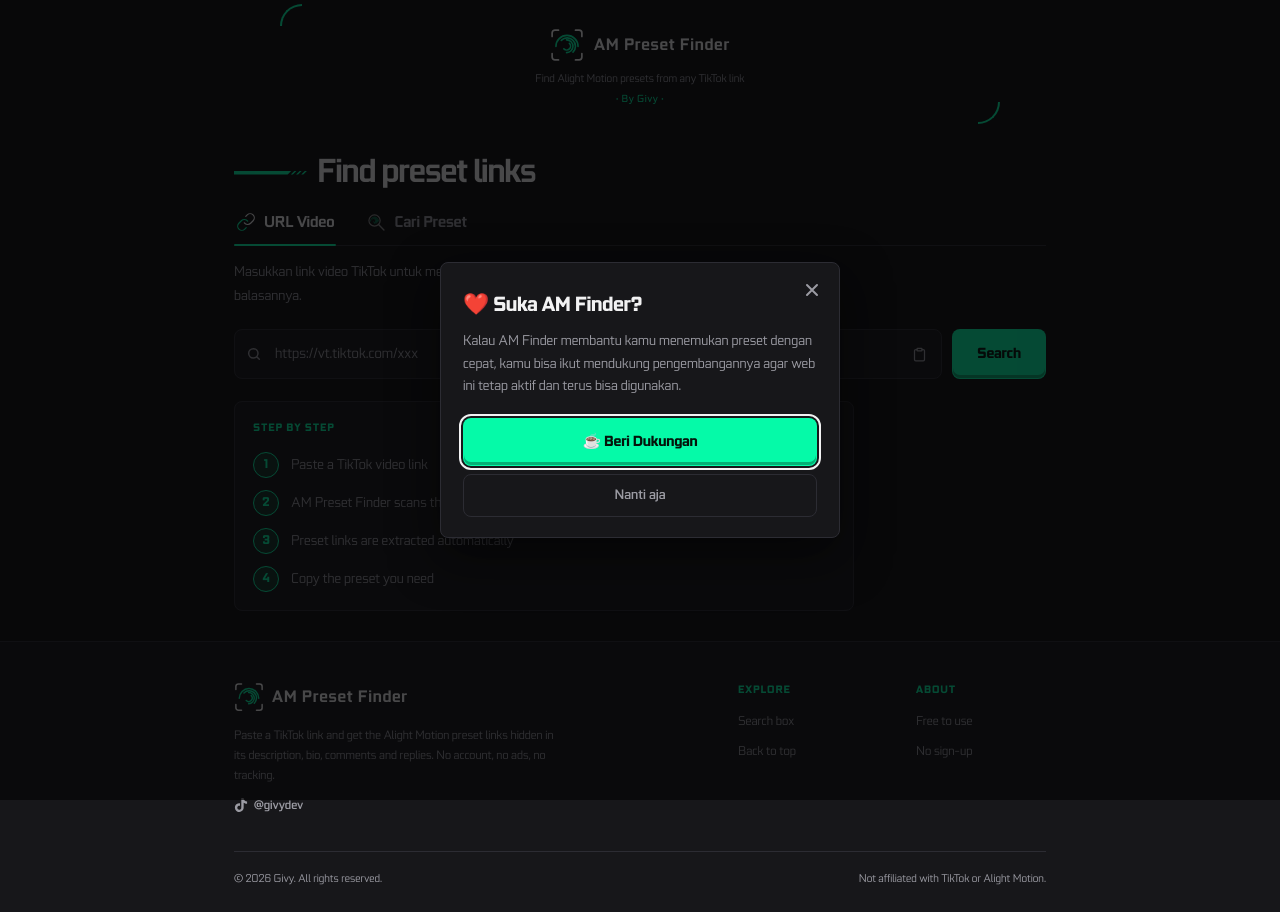
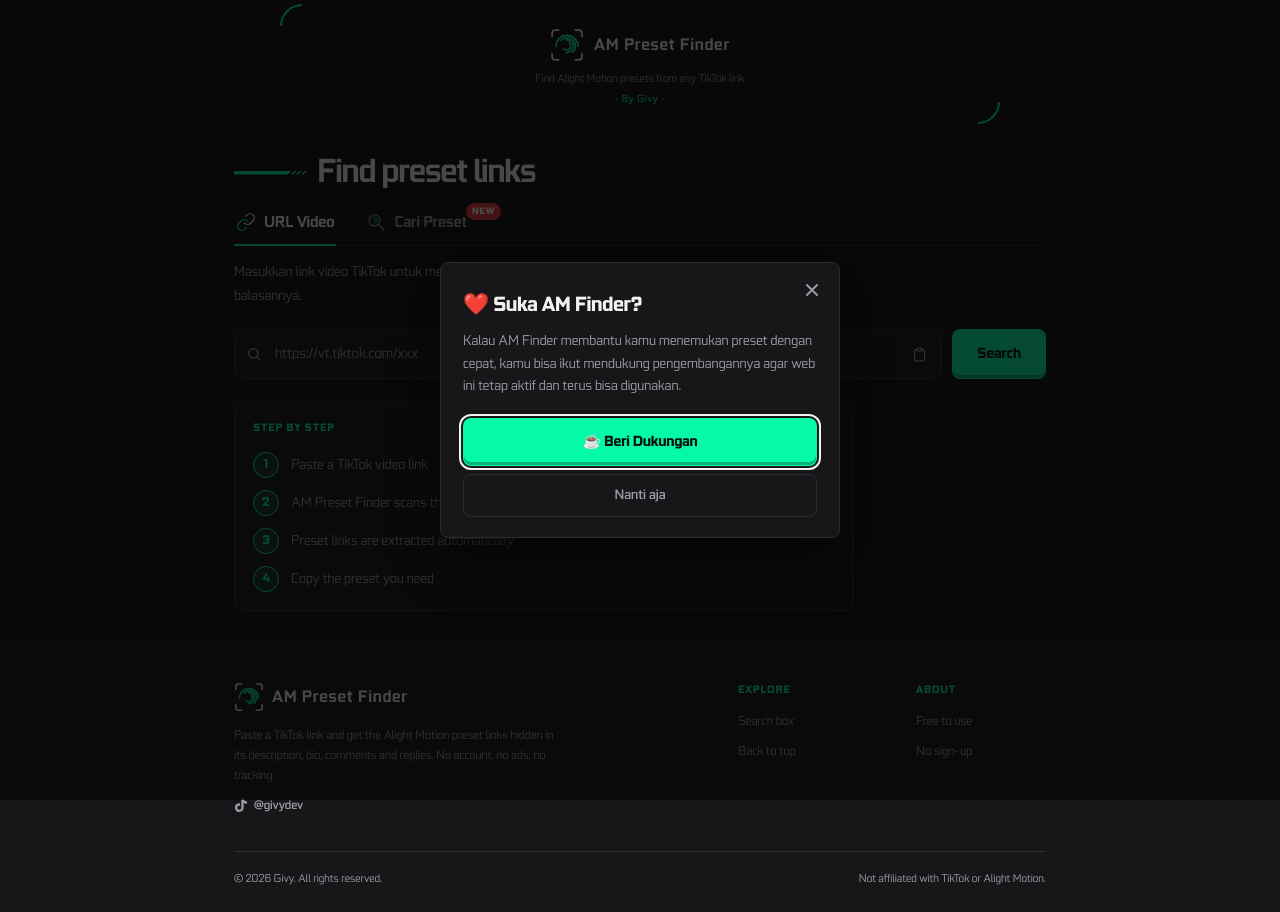
Before and after one commit to gipicihuy/am-finder, a Next.js app: page / in a window 1280 px wide. Built offline with nearby package versions, Linux system fonts and the light colour scheme.

Commit message:
Home: label NEW merah di tab Cari Preset (tampil sampai 8 Nov 2026)

```diff
--- a/app/globals.css
+++ b/app/globals.css
@@ -1545,3 +1545,18 @@ a:focus-visible {
     transition: none;
   }
 }
+
+.mode-tab-badge {
+  position: absolute;
+  top: 4px;
+  right: -32px;
+  padding: 2px 6px;
+  border-radius: 999px;
+  background: #e5383b;
+  color: #fff;
+  font-size: 9.5px;
+  font-weight: 800;
+  letter-spacing: 0.06em;
+  line-height: 1.3;
+  pointer-events: none;
+}
--- a/components/Finder.tsx
+++ b/components/Finder.tsx
@@ -28,6 +28,10 @@ async function readBattery(): Promise<Battery | null> {
 
 const HISTORY_KEY = "amfinder:history";
 const MODE_KEY = "amfinder:mode";
+
+// Label "NEW" di tab Cari Preset tampil sampai tanggal ini, lalu hilang sendiri.
+// Ubah tanggalnya kalau mau diperpanjang, atau hapus konstanta + badge-nya.
+const NEW_BADGE_UNTIL = new Date("2026-11-08T00:00:00+07:00").getTime();
 
 type Mode = "url" | "search";
 
@@ -67,6 +71,7 @@ export function Finder() {
   const [history, setHistory] = useState<string[]>([]);
   const [mode, setMode] = useState<Mode>("url");
   const [searchDetailOpen, setSearchDetailOpen] = useState(false);
+  const [showNewBadge, setShowNewBadge] = useState(false);
   const sourceRef = useRef<EventSource | null>(null);
   const inputRef = useRef<HTMLInputElement | null>(null);
   const finishedRef = useRef(false);
@@ -203,6 +208,11 @@ export function Finder() {
     return () => panel.removeEventListener("play", stop, true);
   }, [mode]);
 
+  // Dicek di client supaya tanggalnya nggak "membeku" di hasil build statis.
+  useEffect(() => {
+    setShowNewBadge(Date.now() < NEW_BADGE_UNTIL);
+  }, []);
+
   function chooseMode(next: Mode) {
     setMode(next);
     try {
@@ -268,6 +278,7 @@ export function Finder() {
         >
           <SearchPresetIcon />
           Cari Preset
+          {showNewBadge ? <span className="mode-tab-badge">NEW</span> : null}
         </button>
       </div>
 
```
